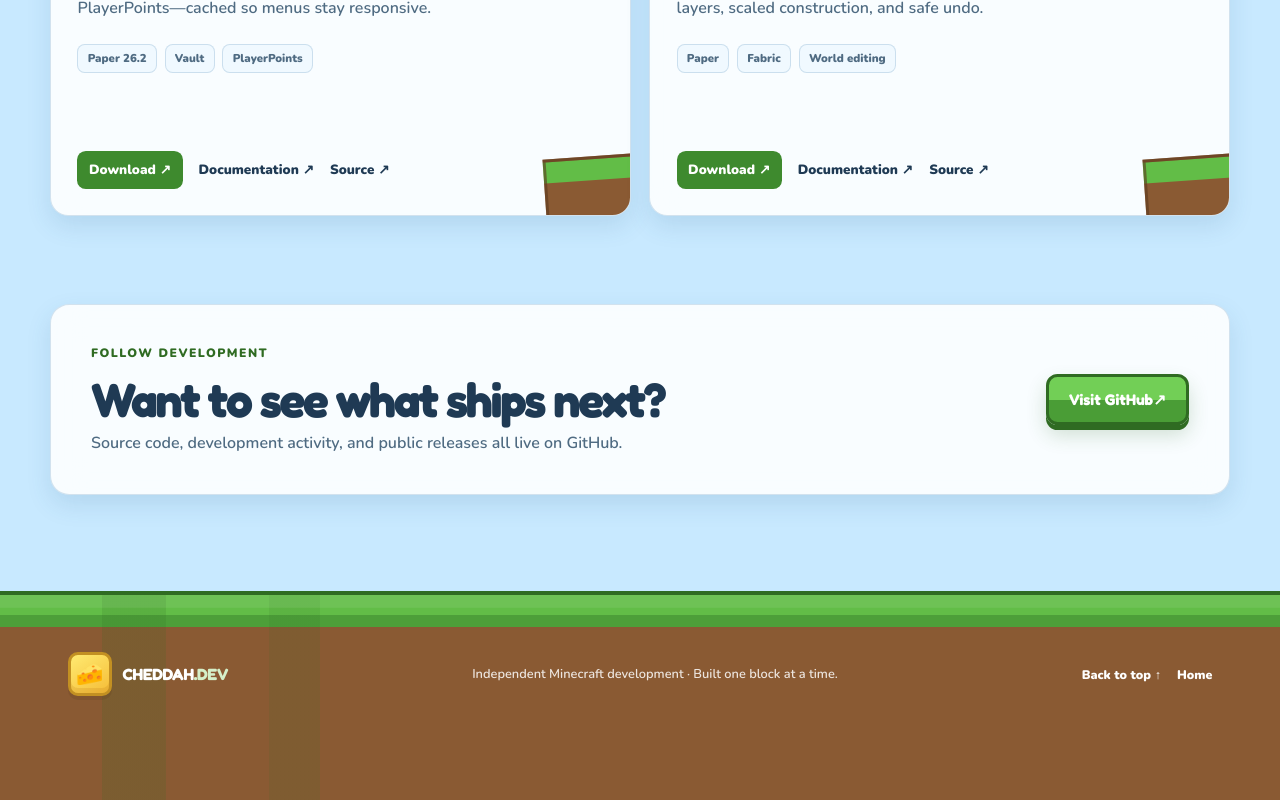
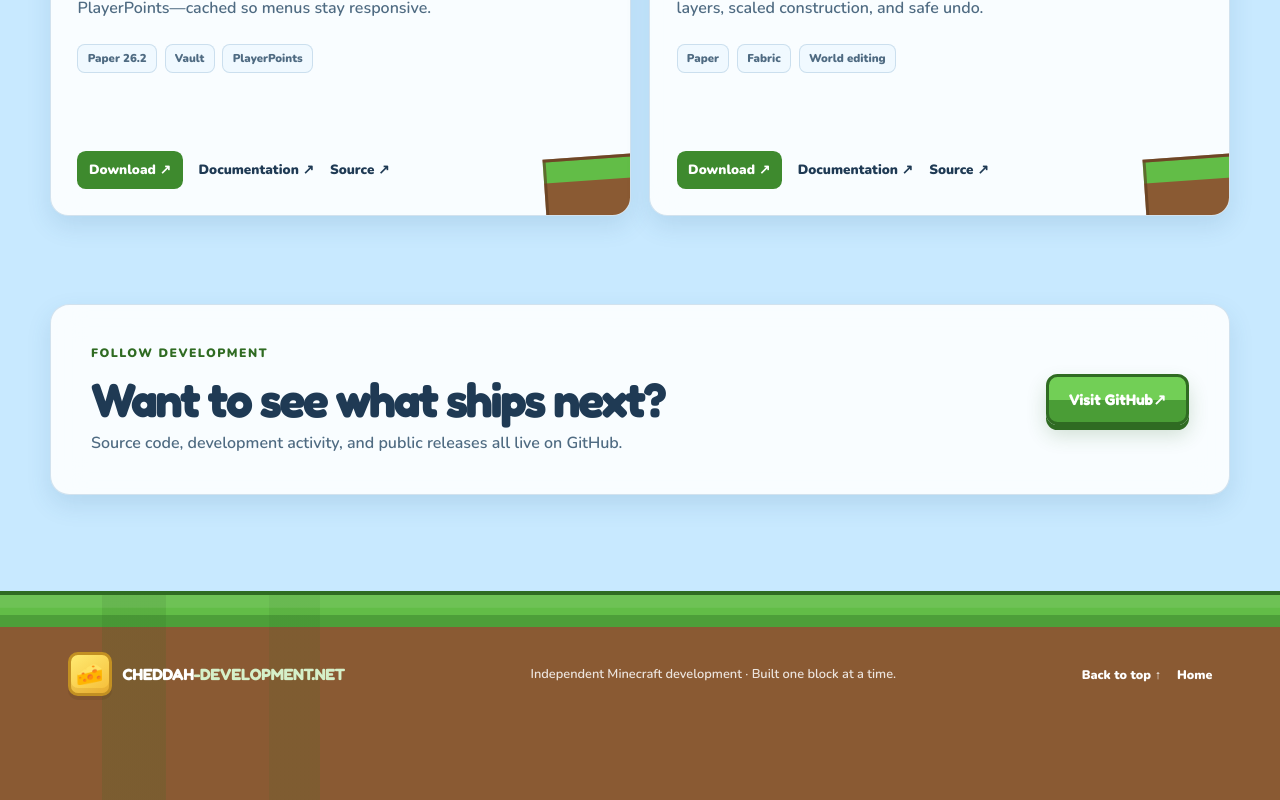
Before and after one commit to Cheddah01/cheddah-development, a Next.js app: page /plugins in a window 1280 px wide. Shown: the part 1033-1833 px from the top of the page. Built offline with nearby package versions, Linux system fonts and the light colour scheme; no server answers.

Commit message:
Correct footer domain

```diff
--- a/app/page.tsx
+++ b/app/page.tsx
@@ -136,7 +136,10 @@ export default function Home() {
       </section>
 
       <footer>
-        <a className="brand" href="#top" aria-label="Back to the top"><span className="brand-block" aria-hidden="true">🧀</span><span>CHEDDAH<span className="brand-muted">.DEV</span></span></a>
+        <a className="brand" href="https://cheddah-development.net/" aria-label="Cheddah Development home">
+          <span className="brand-block" aria-hidden="true">🧀</span>
+          <span>CHEDDAH<span className="brand-muted">-DEVELOPMENT.NET</span></span>
+        </a>
         <p>Independent Minecraft development · Built one block at a time.</p>
         <div><a href="#top">Back to top ↑</a><a href="https://github.com/Cheddah01" target="_blank" rel="noreferrer">GitHub ↗</a></div>
       </footer>
--- a/app/plugins/page.tsx
+++ b/app/plugins/page.tsx
@@ -93,9 +93,10 @@ export default function PluginsPage() {
       </section>
 
       <footer>
-        <Link className="brand" href="/" aria-label="Cheddah Development home">
-          <span className="brand-block" aria-hidden="true">🧀</span><span>CHEDDAH<span className="brand-muted">.DEV</span></span>
-        </Link>
+        <a className="brand" href="https://cheddah-development.net/" aria-label="Cheddah Development home">
+          <span className="brand-block" aria-hidden="true">🧀</span>
+          <span>CHEDDAH<span className="brand-muted">-DEVELOPMENT.NET</span></span>
+        </a>
         <p>Independent Minecraft development · Built one block at a time.</p>
         <div><a href="#top">Back to top ↑</a><Link href="/">Home</Link></div>
       </footer>
```
